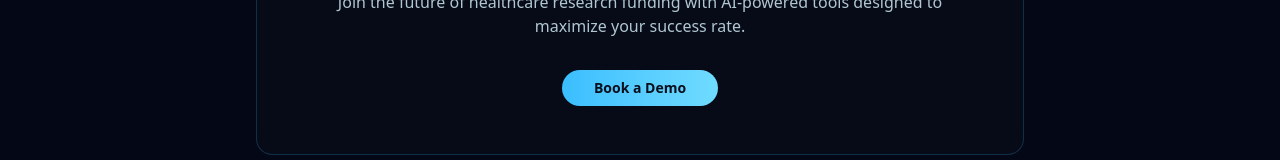
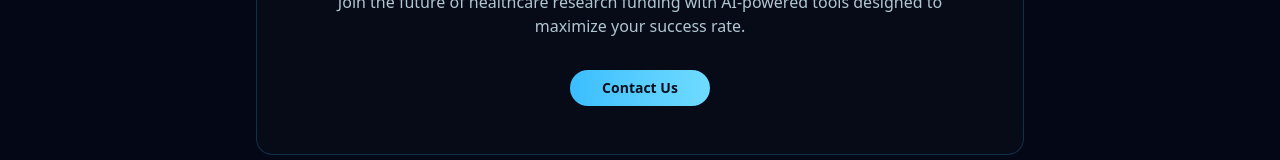
Before and after one commit to marianaisaw/MediGrant, a Next.js app: page / in a window 1280 px wide. Shown: the part 2538-2698 px from the top of the page. Built offline with nearby package versions, Linux system fonts and the light colour scheme; a web font is replaced by a local one.

Commit message:
change to contact

```diff
--- a/app/page.tsx
+++ b/app/page.tsx
@@ -339,7 +339,7 @@ export default function MediGrantPage() {
               </p>
               <div className="flex justify-center">
               <BookDemoModal
-                buttonText="Book a Demo"
+                buttonText="Contact Us"
                 buttonClassName="cursor-pointer inline-block px-8 py-4 rounded-full bg-gradient-to-r from-[#3ABEFF] to-[#6FDBFF] text-[#0A0F1C] font-bold hover:shadow-[0_0_40px_rgba(58,190,255,0.6)] transition-all duration-300 relative overflow-hidden group flex justify-center items-center"
               />
               </div>
--- a/components/BookDemoModal.tsx
+++ b/components/BookDemoModal.tsx
@@ -12,7 +12,7 @@ interface BookDemoModalProps {
 
 export default function BookDemoModal({
   buttonClassName,
-  buttonText = 'Book a Demo'
+  buttonText = 'Contact Us'
 }: BookDemoModalProps) {
   const [isOpen, setIsOpen] = useState(false);
   const [isSuccess, setIsSuccess] = useState(false);
```
